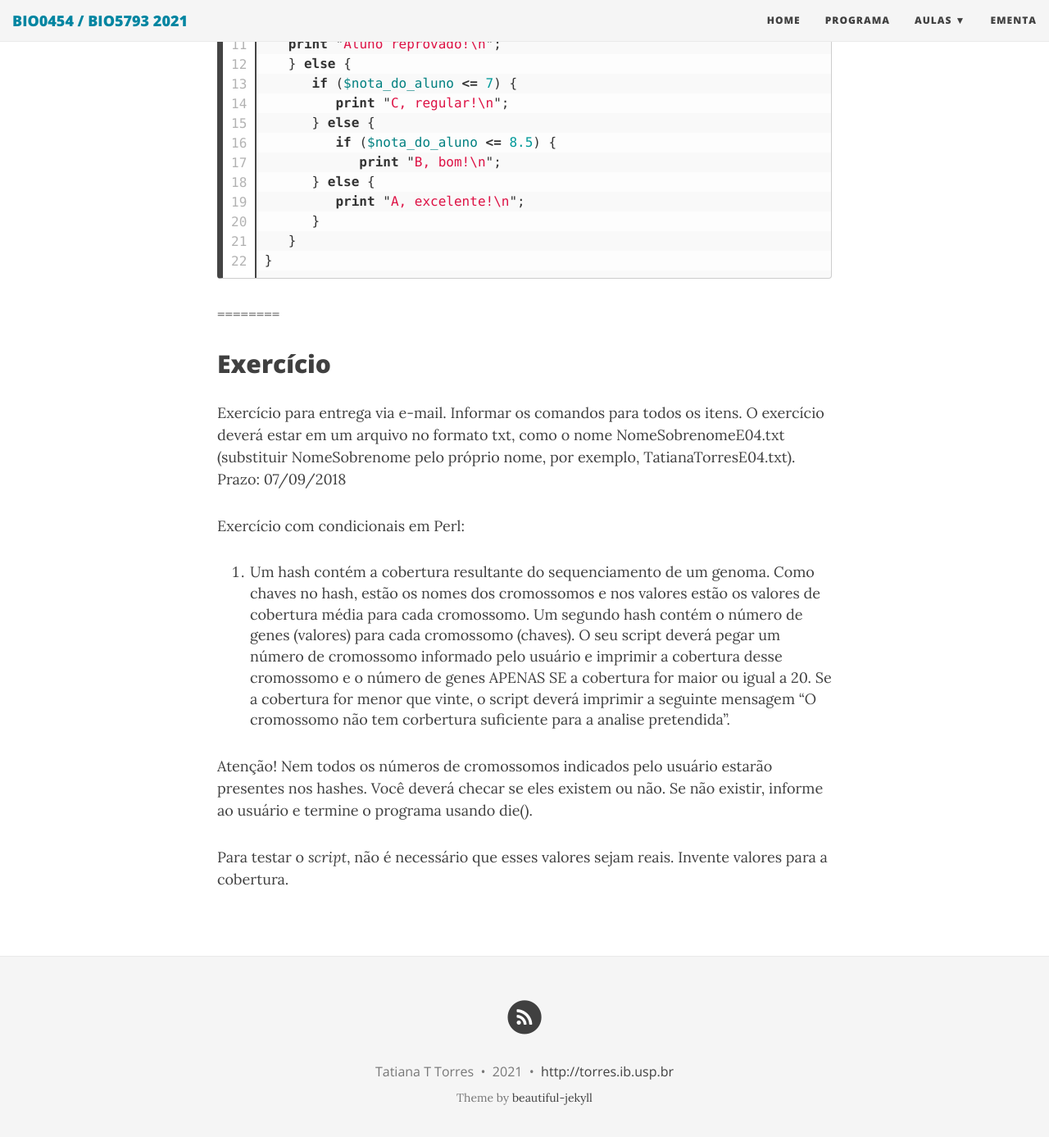
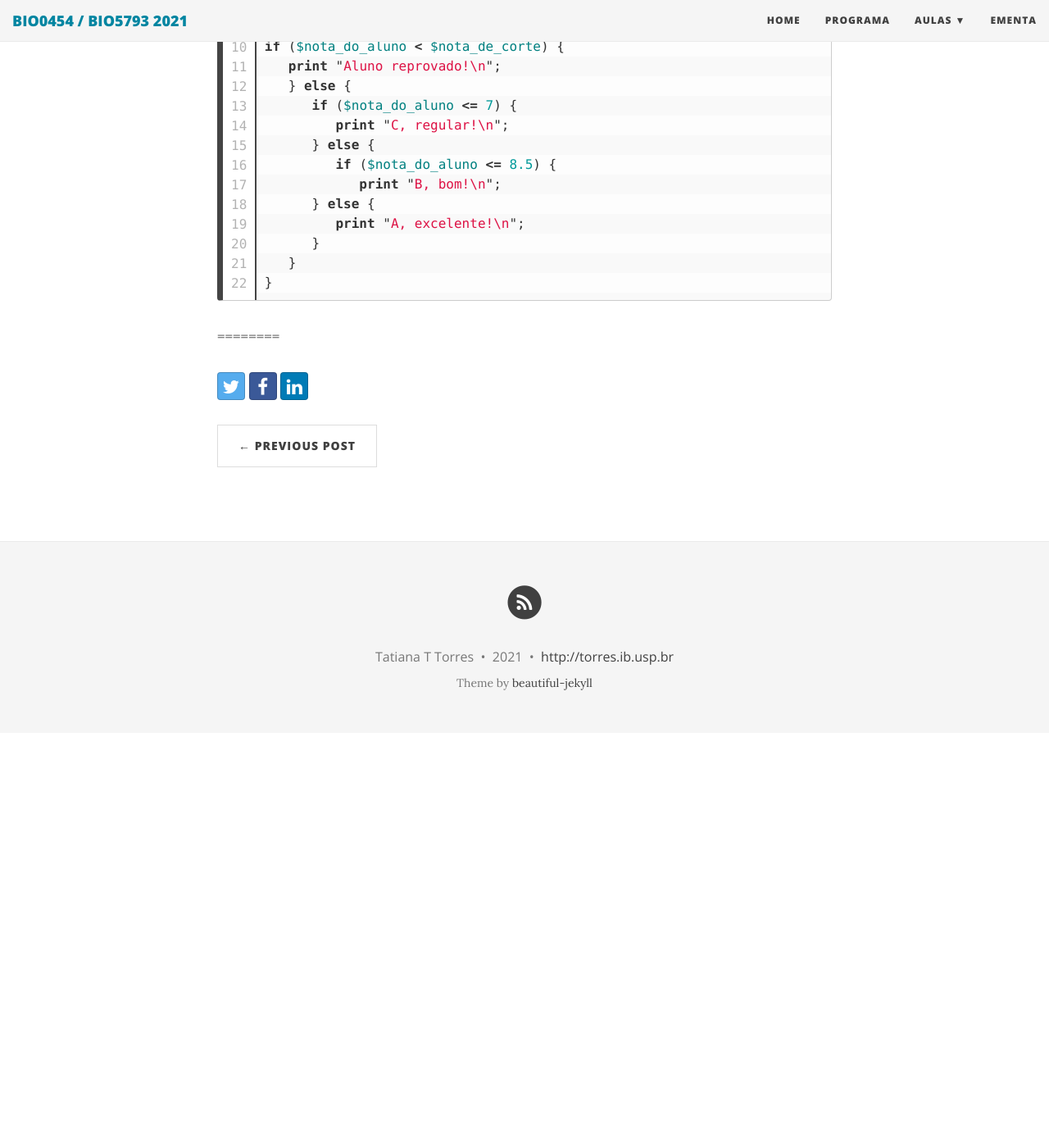
Before and after one commit to tttorres/introprog-copy, a Jekyll site: the page built from _posts/2021-09-23-Aula06.md, in a window 1280 px wide and 1400 px high, scrolled down 6140 px. Shown: the top 1387 px of the window at 82% size. Built offline with Jekyll 4.4.1, drawn with Linux system fonts in a browser that asks for light colours; nearby versions of some CDN libraries; after the commit the page ends 7034 px from its top, so only the background shows below that; some of the changed text lies outside the part shown.

Commit message:
Update and rename unpublished/2021-09-23-Aula06.md to _posts/2021-09-23-Aula06.md

```diff
--- a/unpublished/2021-09-23-Aula06.md
+++ b/_posts/2021-09-23-Aula06.md
@@ -214,7 +215,7 @@
 
 ========
 
-{% highlight perl linenos %}# exemplo 09
+{% highlight perl linenos %}# exemplo 10
 #! /usr/bin/perl
 # if() e else()
 
@@ -260,14 +261,3 @@
 {% endhighlight %}
 
 ========
-
-## Exercício
-Exercício para entrega via e-mail. Informar os comandos para todos os itens. O exercício deverá estar em um arquivo no formato txt, como o nome NomeSobrenomeE04.txt (substituir NomeSobrenome pelo próprio nome, por exemplo, TatianaTorresE04.txt).
-Prazo: 07/09/2018
-
-Exercício com condicionais em Perl:
-1. Um hash contém a cobertura resultante do sequenciamento de um genoma. Como chaves no hash, estão os nomes dos cromossomos e nos valores estão os valores de cobertura média para cada cromossomo. Um segundo hash contém o número de genes (valores) para cada cromossomo (chaves). O seu script deverá pegar um número de cromossomo informado pelo usuário e imprimir a cobertura desse cromossomo e o número de genes APENAS SE a cobertura for maior ou igual a 20. Se a cobertura for menor que vinte, o script  deverá imprimir a seguinte mensagem “O cromossomo não tem corbertura suficiente para a analise pretendida”.
-
-Atenção! Nem todos os números de cromossomos indicados pelo usuário estarão presentes nos hashes. Você deverá checar se eles existem ou não. Se não existir, informe ao usuário e termine o programa usando die().
-
-Para testar o *script*, não é necessário que esses valores sejam reais. Invente valores para a cobertura.
```
Also changed, not shown: other parts of _posts/2021-09-23-Aula06.md (+8 -7 lines).
